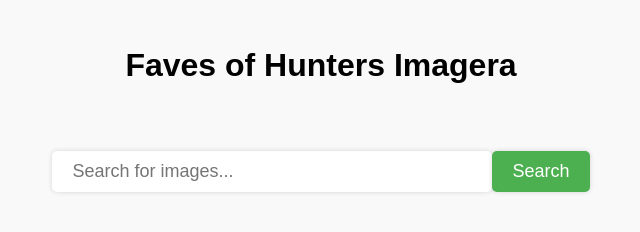
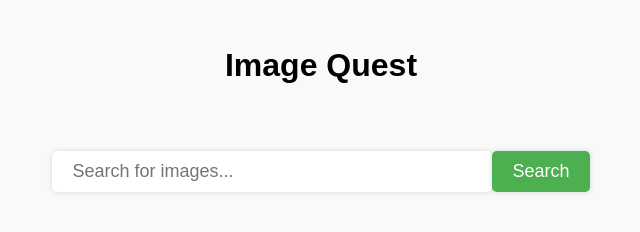
Before and after one commit to mugesh-88/Image_Questor, a plain HTML site: page index.html in a window 1280 px wide. Shown: the whole page, without its empty margins (319-959 px from the left). Drawn offline with Linux system fonts and the light colour scheme.

Commit message:
Update index.html

```diff
--- a/index.html
+++ b/index.html
@@ -7,7 +7,7 @@
     <link rel="stylesheet" href="style.css">
 </head>
 <body>
-    <h1>Faves of Hunters Imagera</h1>
+    <h1>Image Quest</h1>
     <form>
         <input type="text" id="search-input" placeholder="Search for images..."/>
         <button id="search-button">Search</button>
```
